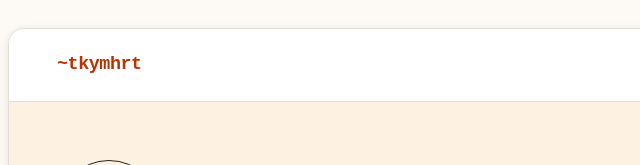
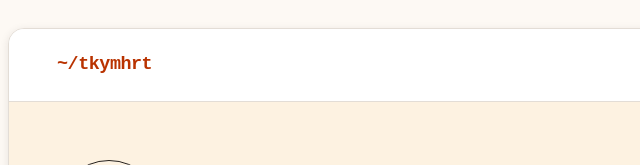
Before and after one commit to TkymHrt/TkymHrt-Portfolio, an Astro site: page / in a window 1280 px wide. Shown: the top 165 px of the page, 40-680 px from the left. Built offline with nearby package versions, Linux system fonts and the light colour scheme; Astro itself is replaced by a stand-in of ours.

Commit message:
fix: ロゴ表記を統一

```diff
--- a/src/components/Header.astro
+++ b/src/components/Header.astro
@@ -18,7 +18,7 @@ const navigation = [
       class="font-logo text-primary-strong hover:text-primary text-[1.15rem] font-bold tracking-[-0.025em] no-underline transition-colors duration-150"
       aria-label="TkymHrt ポートフォリオの先頭へ"
     >
-      ~tkymhrt
+      ~/tkymhrt
     </a>
 
     <nav
```
Also changed, not shown: .impeccable/design.json.
